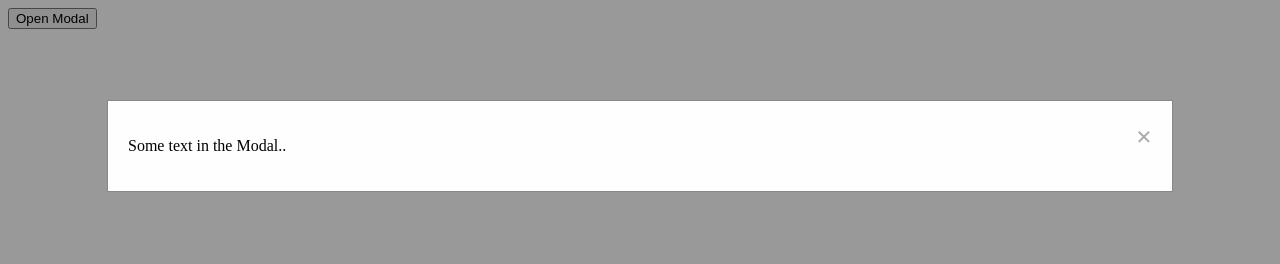
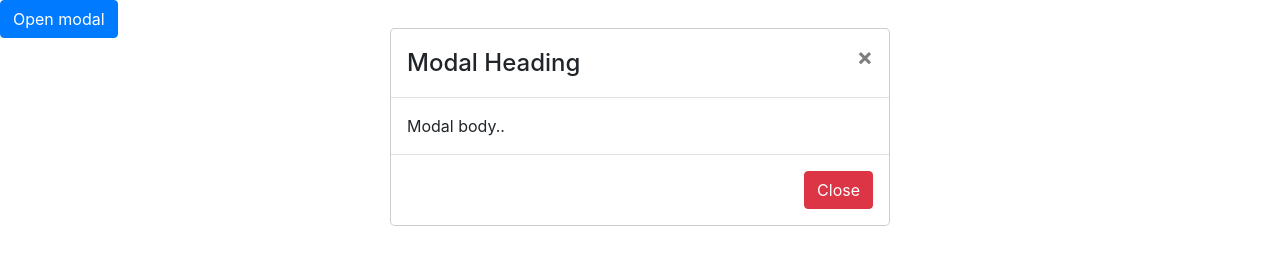
Before and after one commit to monishsharma/findDevice, a plain HTML site: page index.html in a window 1280 px wide. Drawn offline with nearby package versions, Linux system fonts and the light colour scheme.

Commit message:
Update index.html

```diff
--- a/index.html
+++ b/index.html
@@ -2,54 +2,31 @@
 <html>
 <head>
 	<title>Mobile Test</title>
+	<link rel="stylesheet" href="https://stackpath.bootstrapcdn.com/bootstrap/4.3.1/css/bootstrap.min.css">
+	  <script src="https://maxcdn.bootstrapcdn.com/bootstrap/4.3.1/js/bootstrap.min.js"></script>
+	    <script src="https://cdnjs.cloudflare.com/ajax/libs/popper.js/1.14.7/umd/popper.min.js"></script>
+
 	<script
   src="https://code.jquery.com/jquery-3.4.1.min.js"
   integrity="sha256-CSXorXvZcTkaix6Yvo6HppcZGetbYMGWSFlBw8HfCJo="
   crossorigin="anonymous"></script>
 </head>
 <style>
-.modal {
-   /* Hidden by default */
-  position: fixed; /* Stay in place */
-  z-index: 1; /* Sit on top */
-  padding-top: 100px; /* Location of the box */
-  left: 0;
-  top: 0;
-  width: 100%; /* Full width */
-  height: 100%; /* Full height */
-  overflow: auto; /* Enable scroll if needed */
-  background-color: rgb(0,0,0); /* Fallback color */
-  background-color: rgba(0,0,0,0.4); /* Black w/ opacity */
-}
 
-/* Modal Content */
-.modal-content {
-  background-color: #fefefe;
-  margin: auto;
-  padding: 20px;
-  border: 1px solid #888;
-  width: 80%;
-}
-
-/* The Close Button */
-.close {
-  color: #aaaaaa;
-  float: right;
-  font-size: 28px;
-  font-weight: bold;
-}
-
-.close:hover,
-.close:focus {
-  color: #000;
-  text-decoration: none;
-  cursor: pointer;
+.modal{
+	display: inline;
 }
 </style>
 <body >
 
-	<div id="loader">
-		<button id="myBtn">Open Modal</button>
+	<div id="loader center">
+
+			<button type="button" class="btn btn-primary text-center" data-toggle="modal" data-target="#myModal">
+			Open modal
+		</button>
+
+
+
 
 		<div id="a"></div>
 
@@ -57,15 +34,29 @@
 	</div>
 
 	<script type="text/javascript">
-	var and = `<div id="myModal" class="modal">
+	var and = `<div class="modal" id="myModal">
+					<div class="modal-dialog">
+						<div class="modal-content">
 
-		<!-- Modal content -->
-		<div class="modal-content">
-			<span class="close">&times;</span>
-			<p>Some text in the Modal..</p>
-		</div>
+						<!-- Modal Header -->
+						<div class="modal-header">
+							<h4 class="modal-title">Modal Heading</h4>
+							<button type="button" class="close" data-dismiss="modal">&times;</button>
+						</div>
 
-		</div>
+						<!-- Modal body -->
+						<div class="modal-body">
+							Modal body..
+						</div>
+
+						<!-- Modal footer -->
+						<div class="modal-footer">
+							<button type="button" class="btn btn-danger" data-dismiss="modal">Close</button>
+						</div>
+
+						</div>
+					</div>
+				</div>
 				`
 
 
@@ -99,32 +90,10 @@
 
 setTimeout(function() {
    window.setTimeout(document.getElementById('a').innerHTML = and);
-}, 2000);
+});
 
-			var modal = document.getElementById("myModal");
 
-// Get the button that opens the modal
-var btn = document.getElementById("myBtn");
 
-// Get the <span> element that closes the modal
-var span = document.getElementsByClassName("close")[0];
-
-// When the user clicks the button, open the modal
-btn.onclick = function() {
-  modal.style.display = "block";
-}
-
-// When the user clicks on <span> (x), close the modal
-span.onclick = function() {
-  modal.style.display = "none";
-}
-
-// When the user clicks anywhere outside of the modal, close it
-window.onclick = function(event) {
-  if (event.target == modal) {
-    modal.style.display = "none";
-  }
-}
 	</script>
 </body>
 </html>
```
